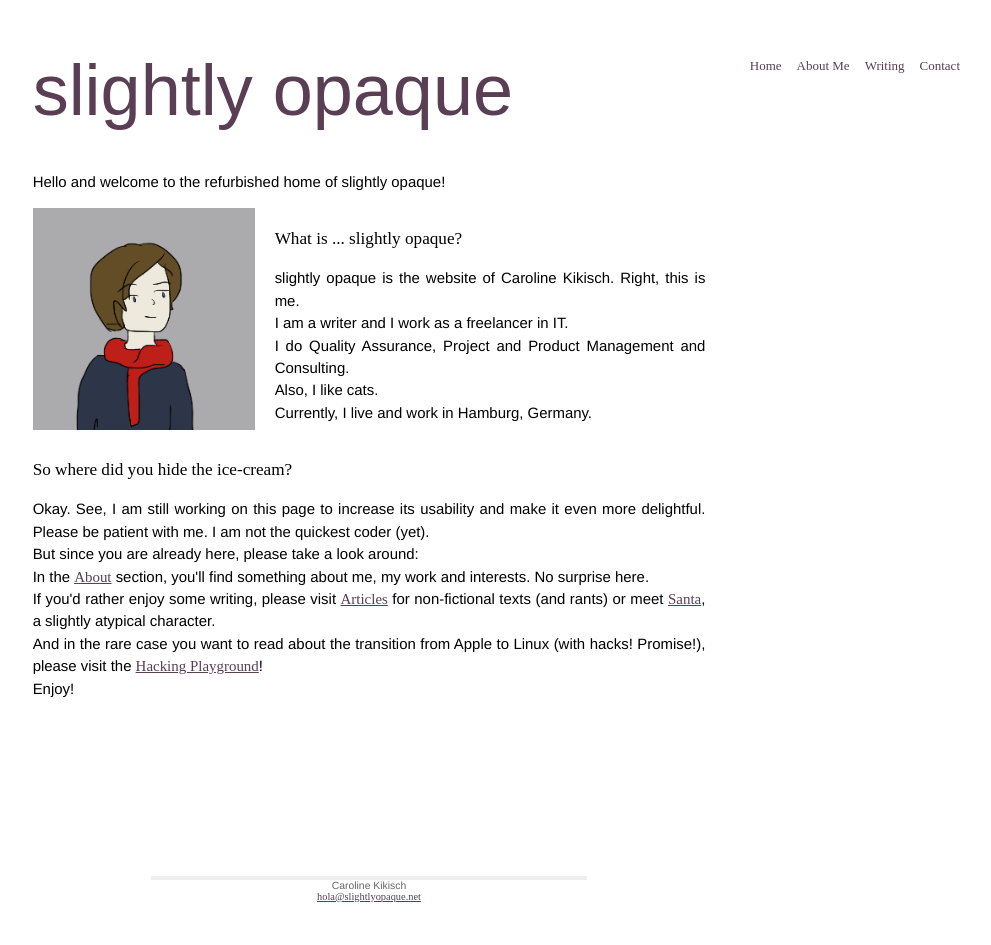
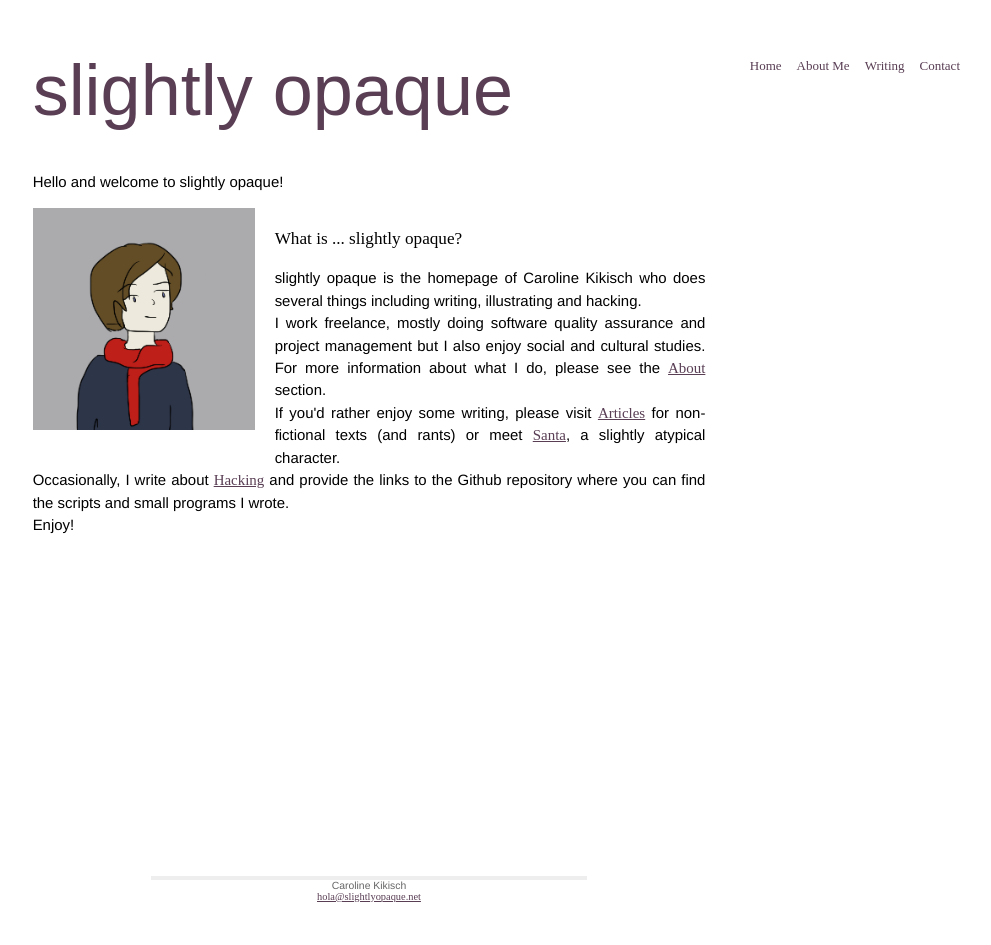
Before and after one commit to slightlyopaque/slightlyopaque_old.github.io, a Jekyll site: the page built from index.html, in a window 1280 px wide. Shown: the whole page, without its empty margins (271-1262 px from the left). Built offline with Jekyll 4.4.1, drawn with Linux system fonts in a browser that asks for light colours; Markdown is read by kramdown in place of the engine named in the settings.

Commit message:
updated index.html

```diff
--- a/index.html
+++ b/index.html
@@ -5,26 +5,17 @@ title: slightly opaque ... home
 
 
 <div id="home">
-<p>Hello and welcome to the refurbished home of slightly opaque!</p>
+<p>Hello and welcome to slightly opaque!</p>
 
 <img src="/images/IMG_2735.JPG" class="third-width left" />
 
 <h1>What is ... slightly opaque?</h1>
 
 <p>
-	slightly opaque is the website of Caroline Kikisch. Right, this is me. <br>
-	I am a writer and I work as a freelancer in IT. <br>
-	I do Quality Assurance, Project and Product Management and Consulting. <br>
-	Also, I like cats.<br>
-	Currently, I live and work in Hamburg, Germany. </p>
+slightly opaque is the homepage of Caroline Kikisch who does several things including writing, illustrating and hacking. <br>
+I work freelance, mostly doing software quality assurance and project management but I also enjoy social and cultural studies. For more information about what I do, please see the <a href="/About.html">About</a> section.<br>
+If you'd rather enjoy some writing, please visit <a href="/Articles.html">Articles</a> for non-fictional texts (and rants) or meet <a href="/Santa.html">Santa</a>, a slightly atypical character. <br>
+Occasionally, I write about <a href="/Hacks.html">Hacking</a> and provide the links to the Github repository where you can find the scripts and small programs I wrote. <br>
 
-<h1>So where did you hide the ice-cream?</h1>
-<p>Okay. See, I am still working on this page to increase its usability and make it even more delightful. Please be patient with me. I am not the quickest coder (yet).<br>
-But since you are already here, please take a look around: <br>
-In the <a href="/About.html">About</a> section, you'll find something about me, my work and interests. No surprise here. <br>
-If you'd rather enjoy some writing, please visit <a href="/Articles.html">Articles</a> for non-fictional texts (and rants) or meet <a href="/Santa.html">Santa</a>, a slightly atypical character.
-<br>
-And in the rare case you want to read about the transition from Apple to Linux (with hacks! Promise!), please visit the <a href="/Hacks.html">Hacking Playground</a>!
-<br>
 Enjoy!</p>
 </div>
```
